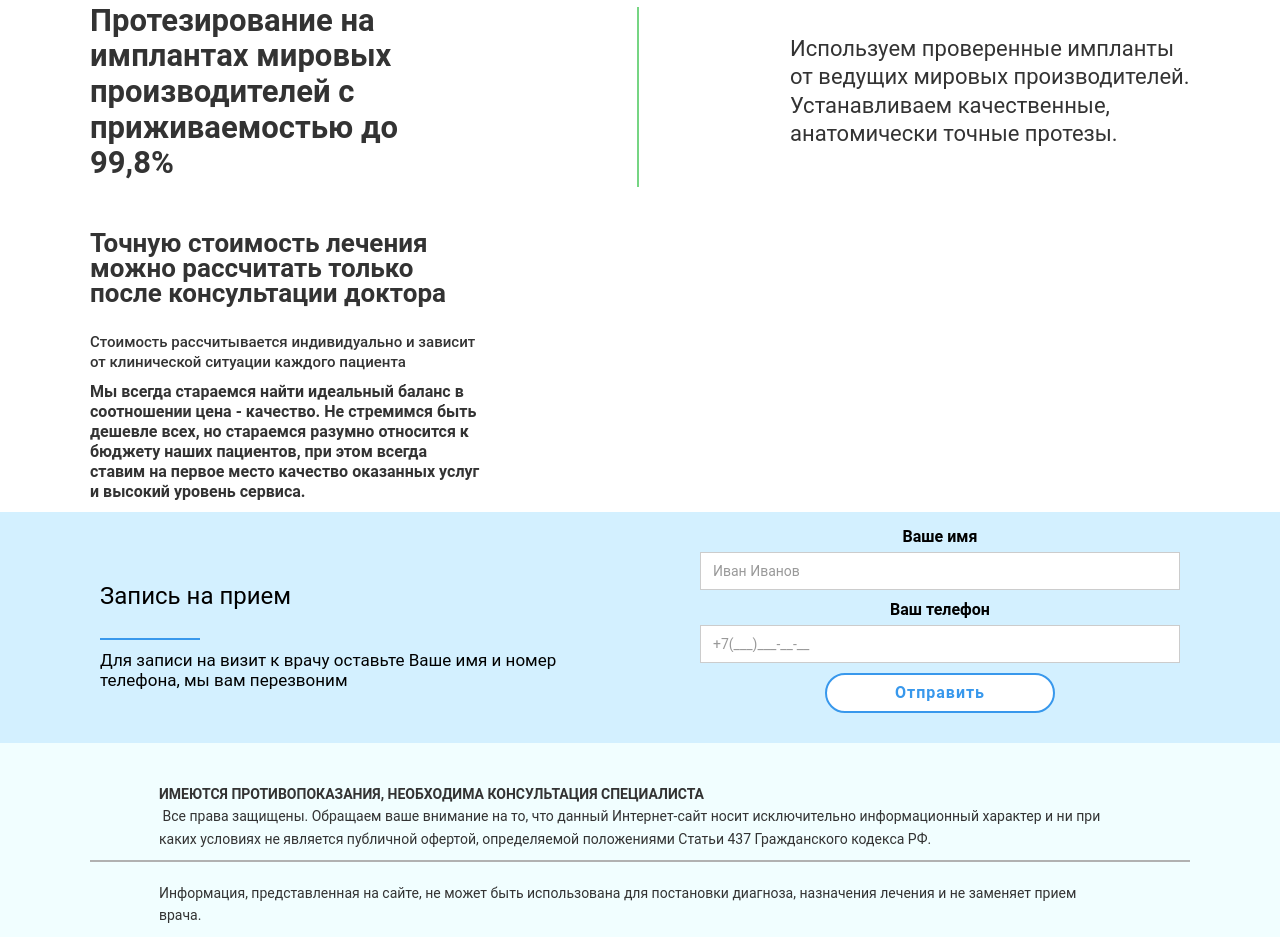
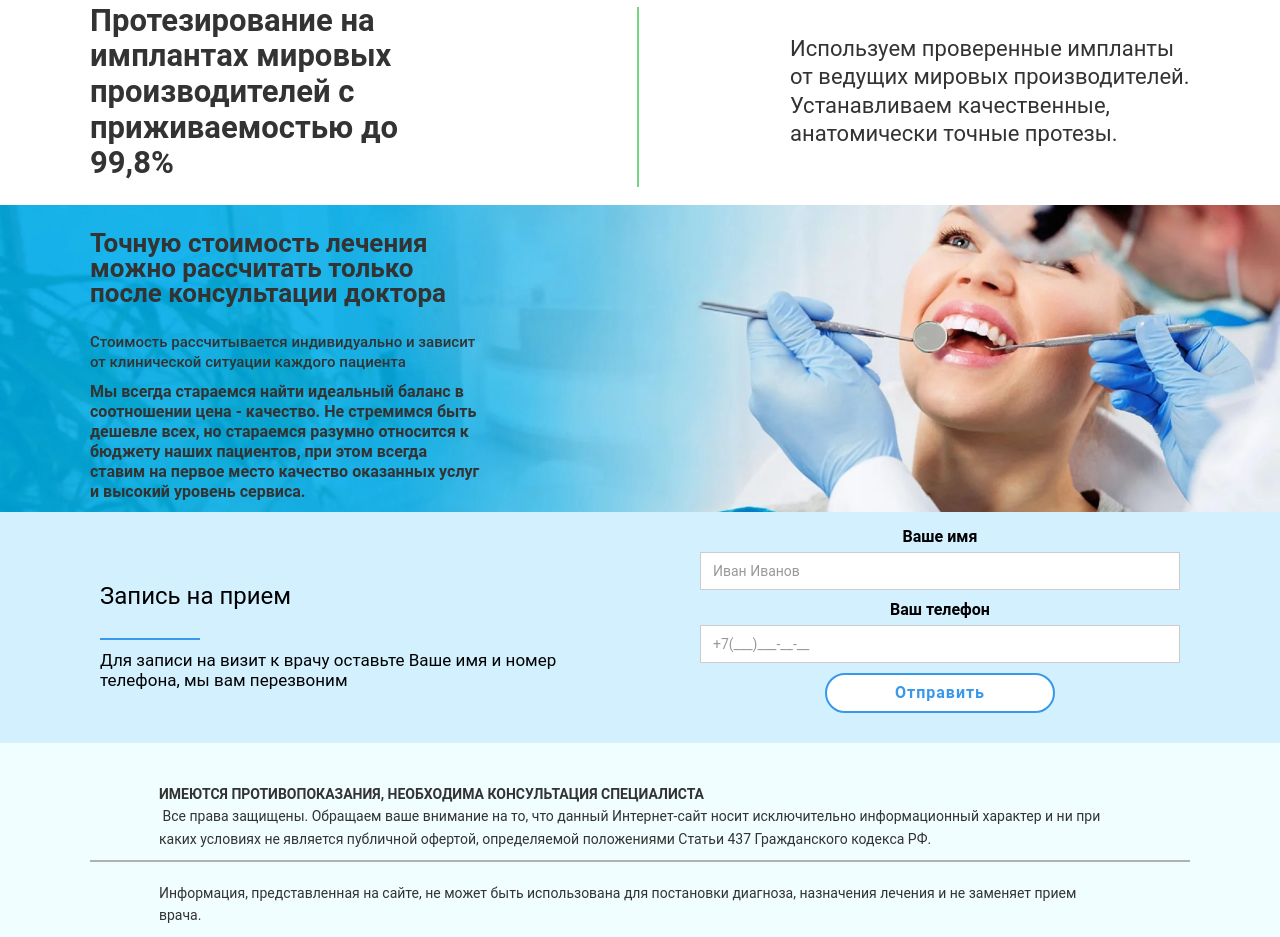
Before and after one commit to SnejannaTumanova/Site_Dentist, a plain HTML site: page index.html in a window 1280 px wide. Shown: the part 2193-3130 px from the top of the page. Drawn offline with Linux system fonts and the light colour scheme; the site is published under a folder, as on GitHub Pages, so addresses that start at the root find nothing; a script that the page names is missing.

Commit message:
refinement of site functionality

```diff
--- a/styles/main.css
+++ b/styles/main.css
@@ -3143,7 +3143,7 @@ textarea.w-select {
 }
 
 .line-txt-3 {
-  background-image: url('/images/question.webp');
+  background-image: url(../images/question.webp);
   background-position: 50%;
   background-repeat: no-repeat;
   background-size: cover;
```
